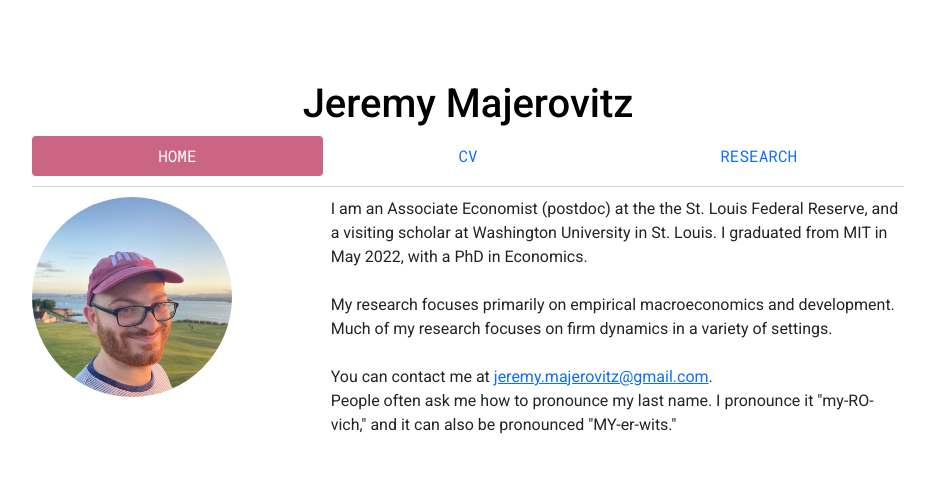
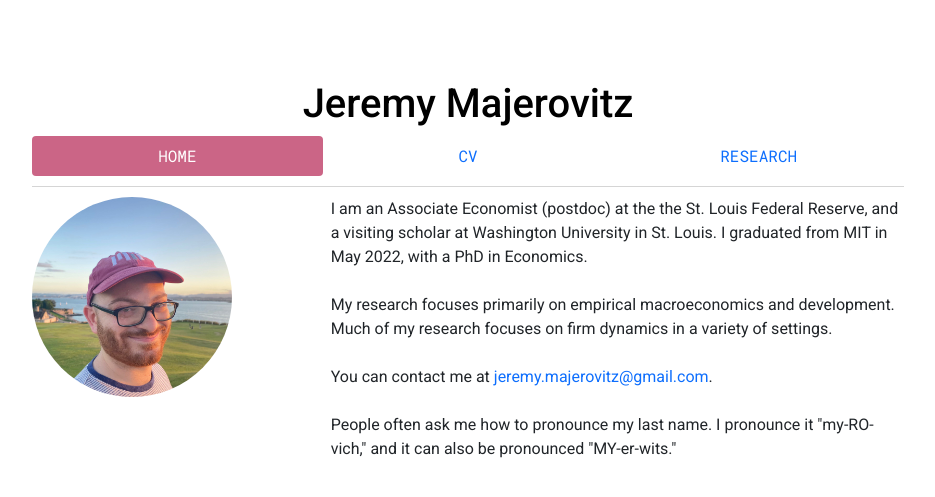
Before and after one commit to jmajic/jmajic.github.io, a Jekyll site: the page built from index.html, in a window 1280 px wide. Shown: the top 497 px of the page, without its empty margins (172-1107 px from the left). Built offline with Jekyll 4.4.1, drawn with Linux system fonts in a browser that asks for light colours.

Commit message:
Update index.html

```diff
--- a/index.html
+++ b/index.html
@@ -17,7 +17,7 @@ research: passive
 		<br>
 		My research focuses primarily on empirical macroeconomics and development. Much of my research focuses on firm dynamics in a variety of settings. <br>
 		<br>
-		You can contact me at <a href = "mailto: jeremy.majerovitz@gmail.com">jeremy.majerovitz@gmail.com</a>.
+		You can contact me at <a href = "mailto: jeremy.majerovitz@gmail.com" style="text-decoration:none">jeremy.majerovitz@gmail.com</a>.<br>
 		<br>
 		People often ask me how to pronounce my last name. I pronounce it "my-RO-vich," and it can also be pronounced "MY-er-wits."
 		</p>
```
